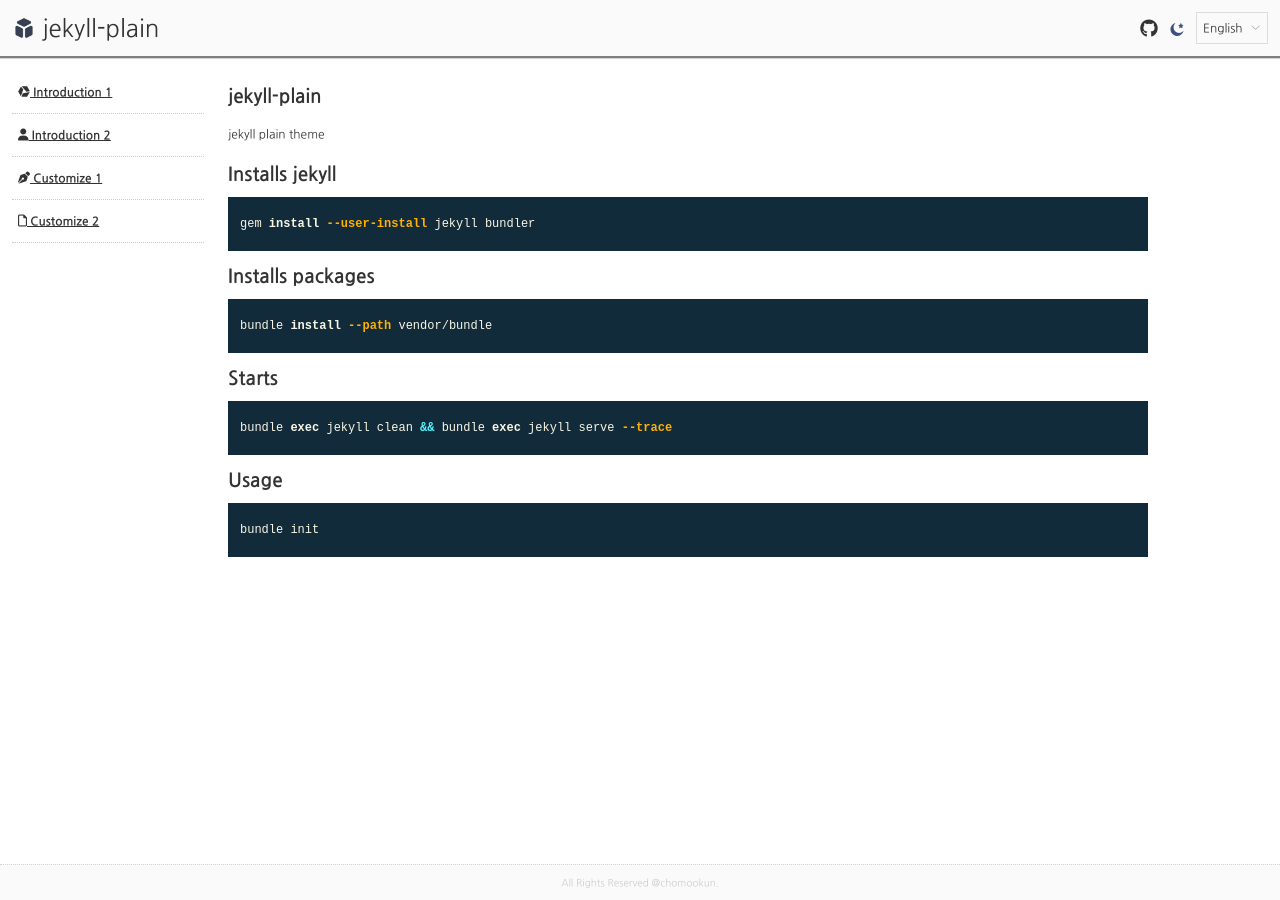
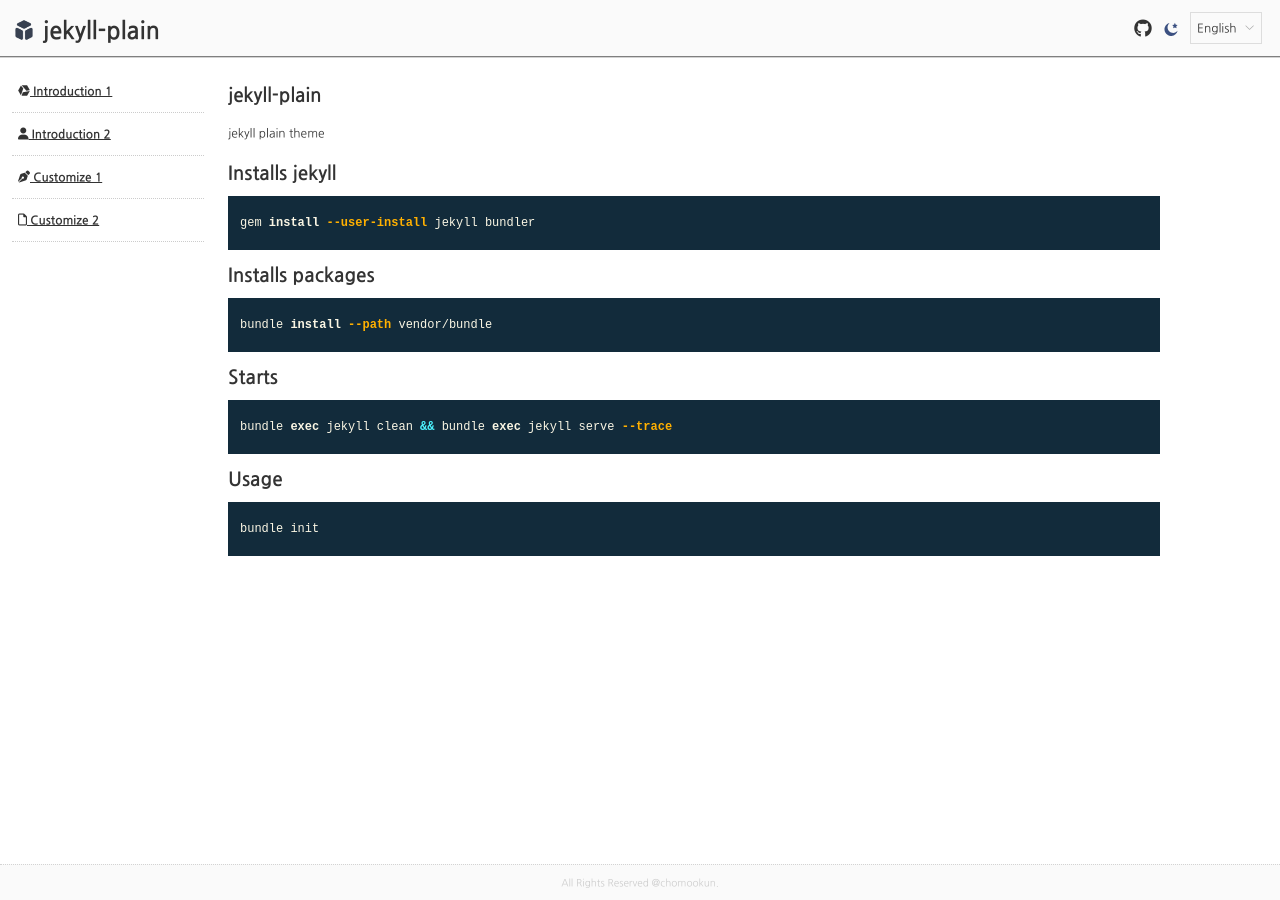
Before and after one commit to chomookun/jekyll-plain, a Jekyll site: the page built from index.html, in a window 1280 px wide. Built offline with Jekyll 4.4.1, drawn with Linux system fonts in a browser that asks for light colours; the repository's description, which GitHub fills in, is left out.

Commit message:
style: updates html and style

```diff
--- a/_includes/header.html
+++ b/_includes/header.html
@@ -1,10 +1,12 @@
-<span id="_header-brand" onclick="document.location.href='/'" class="cursor--pointer">
-    <img class="icon" src="{{ site.brand-icon | default:'/assets/image/brand-icon.svg'}}" alt=""/>
-    {{ site.brand-title | default:site.github.repository_name }}
+<span id="_header-logo" onclick="document.location.href='/'" class="cursor--pointer">
+    <span id="_brand">
+        <img src="{{ site.brand-icon | default:'/assets/image/brand-icon.svg'}}" alt=""/>
+        <span>{{ site.brand-title | default:site.github.repository_name }}</span>
+    </span>
 </span>
-<span id="_header-menu-button">
+<div id="_header-menuButton">
     <img onclick="_openMenu();" src="/assets/image/icon-menu.svg" class="icon font-size--large link" alt=""/>
-</span>
+</div>
 <ul id="_header-menu">
     <li>
         <a href="{{ site.github.repository_url }}" target="_blank">
--- a/_layouts/default.html
+++ b/_layouts/default.html
@@ -25,7 +25,7 @@
                     '_header _header _header'
                     '_nav _main _aside'
                     '_footer _footer _footer';
-            grid-template-columns: 18rem calc(100% - 18rem - 10rem) 10rem;
+            grid-template-columns: 18rem calc(100% - 18rem - 9rem) 9rem;
             grid-template-rows: auto 1fr 3rem;
         }
         @media screen and (max-width: 1023px) {
@@ -48,8 +48,7 @@
             grid-template-areas:
                     '_header-logo _header-menu';
             grid-template-columns: auto auto;
-            align-items: center;
-            border-bottom: groove 3px lightgray;
+            border-bottom: groove 2px lightgray;
             background-color: #fafafa;
             padding: 1rem;
         }
@@ -57,38 +56,39 @@
             border-bottom: groove 2px #6b6b6b;
             background-color: #222;
         }
-        #_header-brand {
+        header #_header-logo {
+            grid-area: _header-logo;
             display: flex;
             justify-content: start;
             align-items: center;
+        }
+        #_brand,
+        #_brand * {
             height: 2rem;
             line-height: 2rem;
             font-size: 2rem;
-            gap: 0.5rem;
-        }
-        #_header-brand * {
-            height: inherit;
-            line-height: inherit;
-            font-size: inherit;
+            vertical-align: middle;
             font-weight: bold;
         }
-        #_header-menu {
+        .dark-mode #_brand {
+            filter: invert(0.9);
+        }
+        header #_header-menuButton {
+            display: none;
+        }
+        header #_header-menu {
             grid-area: _header-menu;
             display: flex;
             flex-wrap: wrap;
             justify-content: end;
             align-items: center;
-            gap: 1rem;
             list-style-type: none;
             margin: 0;
             padding: 0;
         }
-        #_header-menu li {
-            /*margin: 0 0.5rem;*/
+        header #_header-menu li {
+            margin: 0 0.5rem;
             white-space: nowrap;
-        }
-        #_header-menu-button {
-            display: none;
         }
         @media screen and (max-width: 1023px) {
             header {
@@ -97,16 +97,16 @@
                         '_header-logo _header-menuButton'
                         '_header-menu _header-menu';
             }
-            #_header-menu-button {
+            header #_header-menuButton {
                 display: flex;
                 justify-content: end;
                 align-items: center;
                 padding-right: 1rem;
             }
-            #_header-menu {
+            header #_header-menu {
                 display: none;
             }
-            #_header-menu.open {
+            header #_header-menu.open {
                 display: flex;
                 margin-top: 1rem;
                 padding-top: 1rem;
```
Lines whose indentation alone changed are shown as unchanged.
